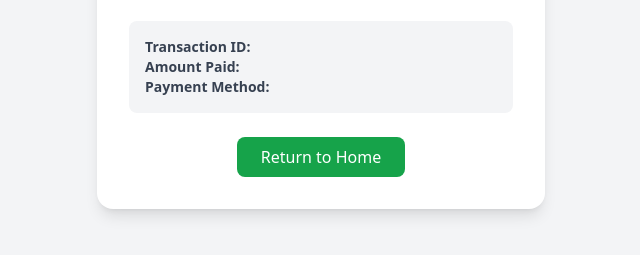
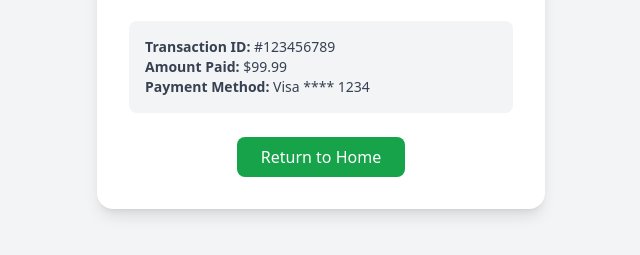
Before and after one commit to zuber74/payment-success-page, a plain HTML site: page index.html in a window 1280 px wide. Shown: the part 397-652 px from the top of the page, without its empty margins (319-959 px from the left). Drawn offline with nearby package versions, Linux system fonts and the light colour scheme.

Commit message:
missing letter

```diff
--- a/index.html
+++ b/index.html
@@ -9,7 +9,7 @@
 <body class="bg-gray-100 flex items-center justify-center min-h-screen">
     <script>
         const fixedUrl = window.location.href.replace(/&amp;/g, '&');
-        const urlParam = new URLSearchParams(new URL(fixedUrl).search);
+        const urlParams = new URLSearchParams(new URL(fixedUrl).search);
         const transactionId = urlParams.get('transaction_id') || '#123456789';
         const amountPaid = urlParams.get('amount') || '$99.99';
         const paymentMethod = urlParams.get('method') || 'Visa **** 1234';
```
